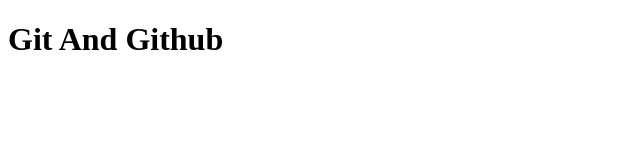
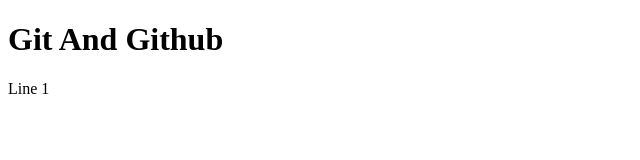
Before and after one commit to uzer404/rep1, a plain HTML site: page index.html in a window 1280 px wide. Shown: the full height of the page, 0-640 px from the left. Drawn offline with Linux system fonts and the light colour scheme.

Commit message:
Update index.html

```diff
--- a/index.html
+++ b/index.html
@@ -8,5 +8,6 @@
 </head>
 <body>
     <h1>Git And Github</h1>
+    <p>Line 1</p>
 </body>
 </html>
```
